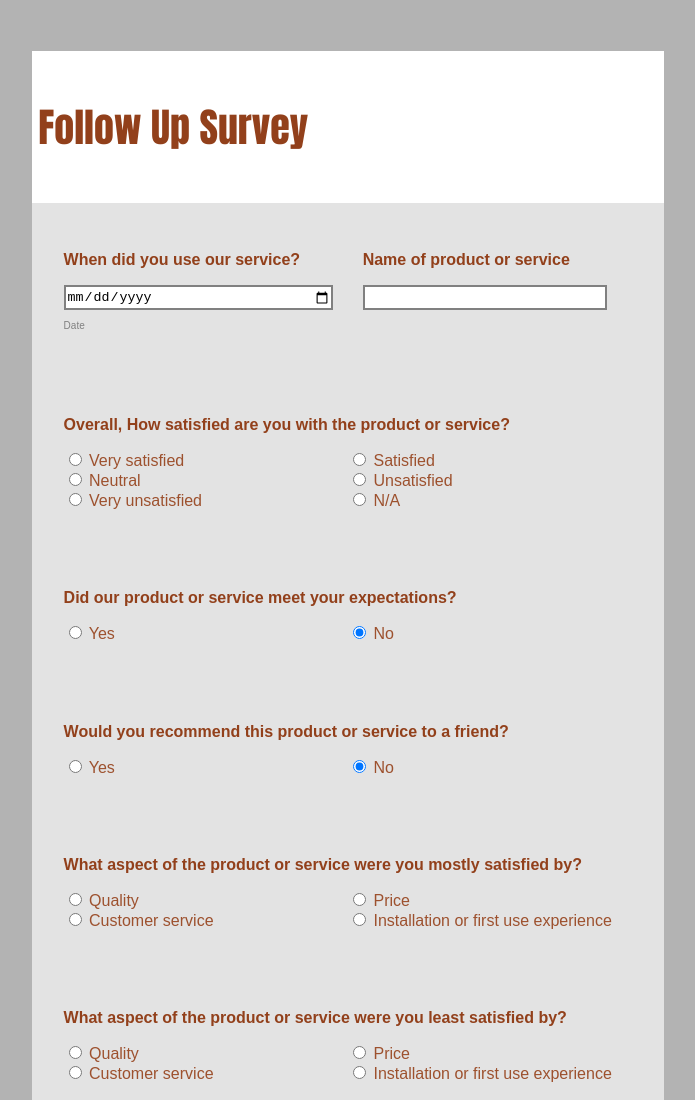
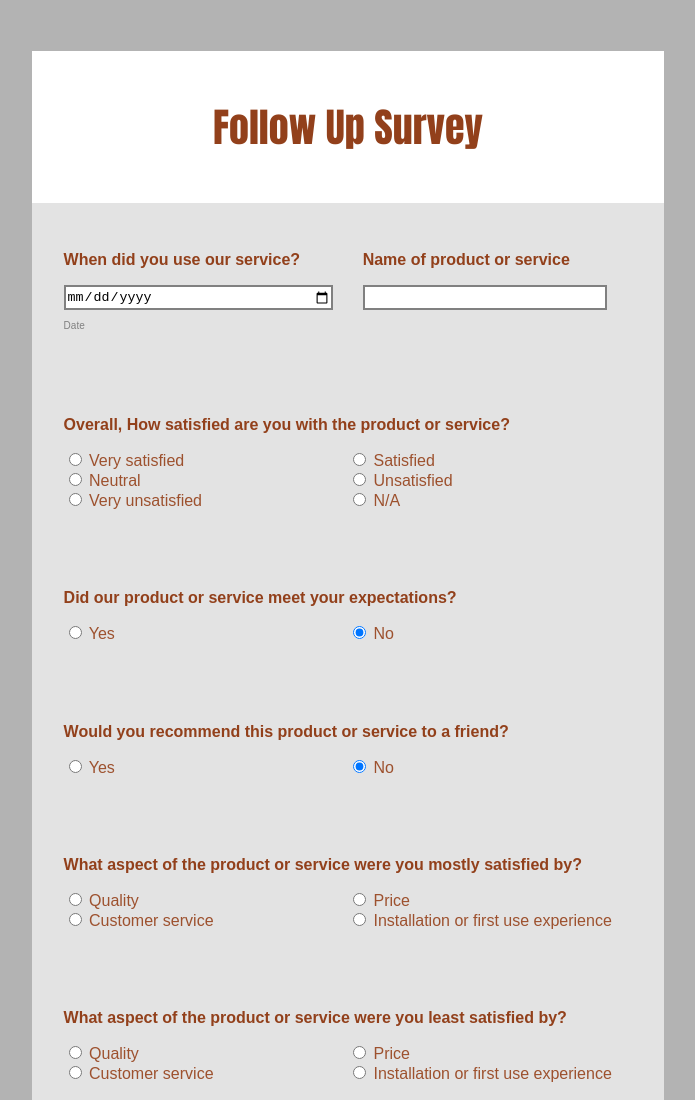
Before and after one commit to MoustafaIsm/follow-up-survey-flex, a plain HTML site: page index.html in a window 1280 px wide. Shown: the top 1100 px of the page, without its empty margins (292-987 px from the left). Drawn offline with Linux system fonts and the light colour scheme.

Commit message:
Fixed the questions CSS to make them responsive

```diff
--- a/styles/styles.css
+++ b/styles/styles.css
@@ -13,6 +13,7 @@ body {
 .important_text {
     color: #92401b;
     font-weight: bold;
+    font-size: 100%;
     display: flex;
 }
 
@@ -23,6 +24,8 @@ body {
     font-size: 30pt;
     font-family: Impact, Haettenschweiler, 'Arial Narrow Bold', sans-serif;
     padding: 1%;
+    display: flex;
+    justify-content: center;
 }
 
 .date_product_name_container {
```
